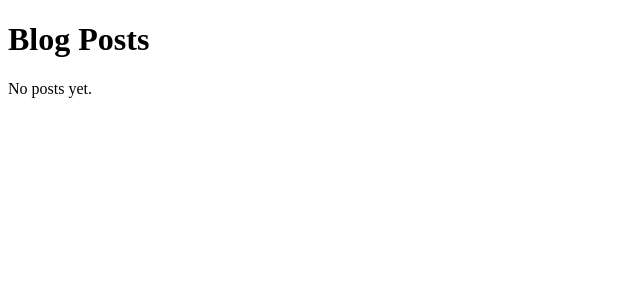
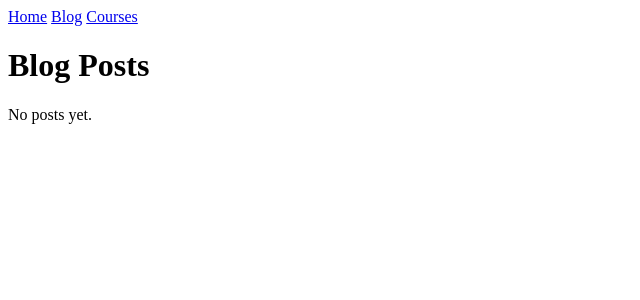
Before and after one commit to lien-nguyen/DWCraft, a Django app: page /blog/ in a window 1280 px wide. Shown: the top 300 px of the page, without its empty margins (0-640 px from the left). Run offline with Django 5.2, Linux system fonts and the light colour scheme; data that the repository does not hold is empty; some libraries are stand-ins or nearby versions.

Commit message:
Add nav bar to base template

```diff
--- a/build2teach/templates/mybase.html
+++ b/build2teach/templates/mybase.html
@@ -7,6 +7,11 @@
     <link rel="stylesheet" href="https://cdnjs.cloudflare.com/ajax/libs/highlight.js/11.9.0/styles/github.min.css">
 </head>
 <body>
-    {% block content %}Hello DW{% endblock %}
+    <nav>
+        <a href="{% url 'home' %}">Home</a>
+        <a href="/blog/">Blog</a>
+        <a href="/courses/">Courses</a>
+    </nav>
+    {% block content %}{% endblock %}
 </body>
 </html>
```
